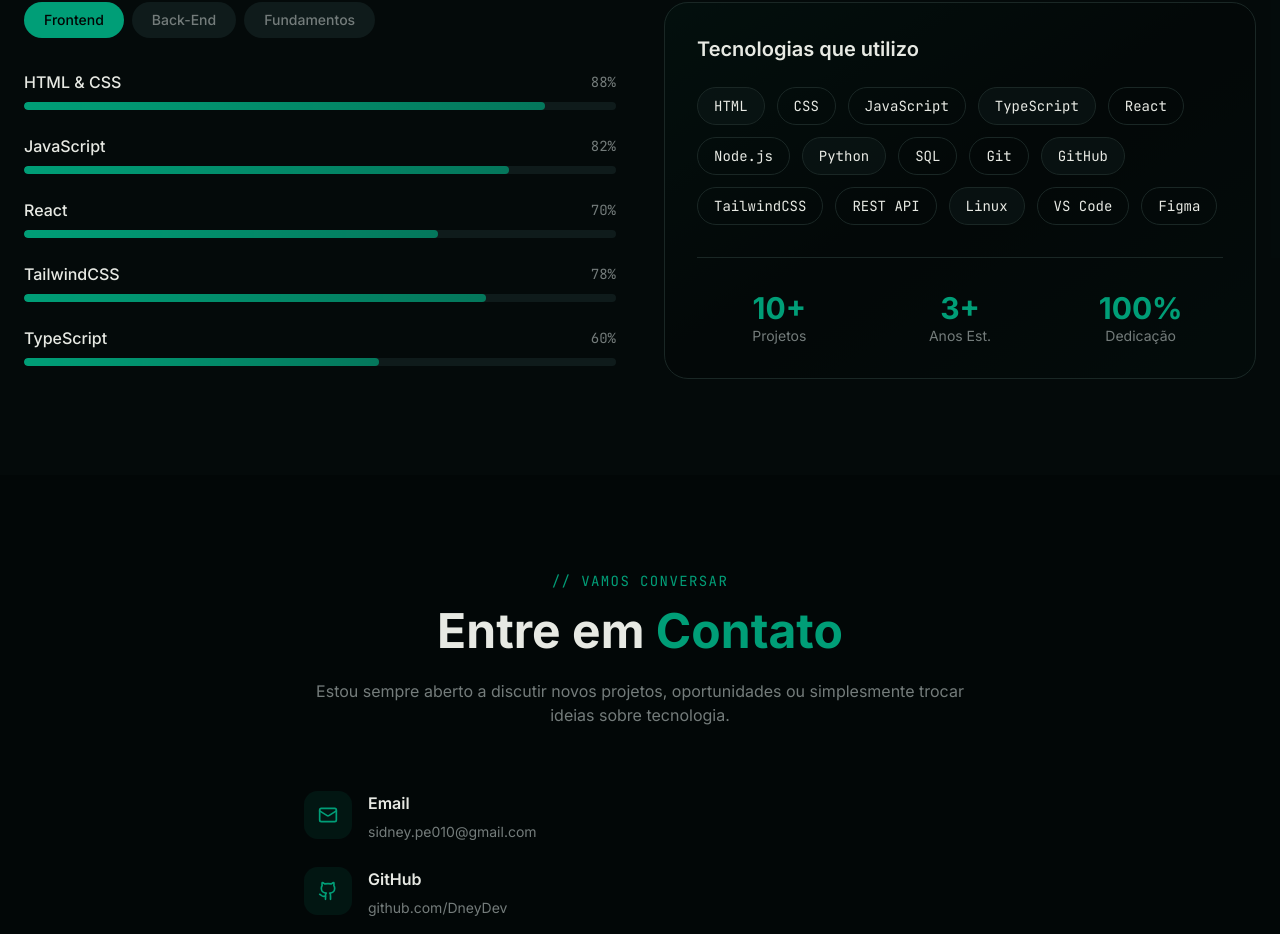
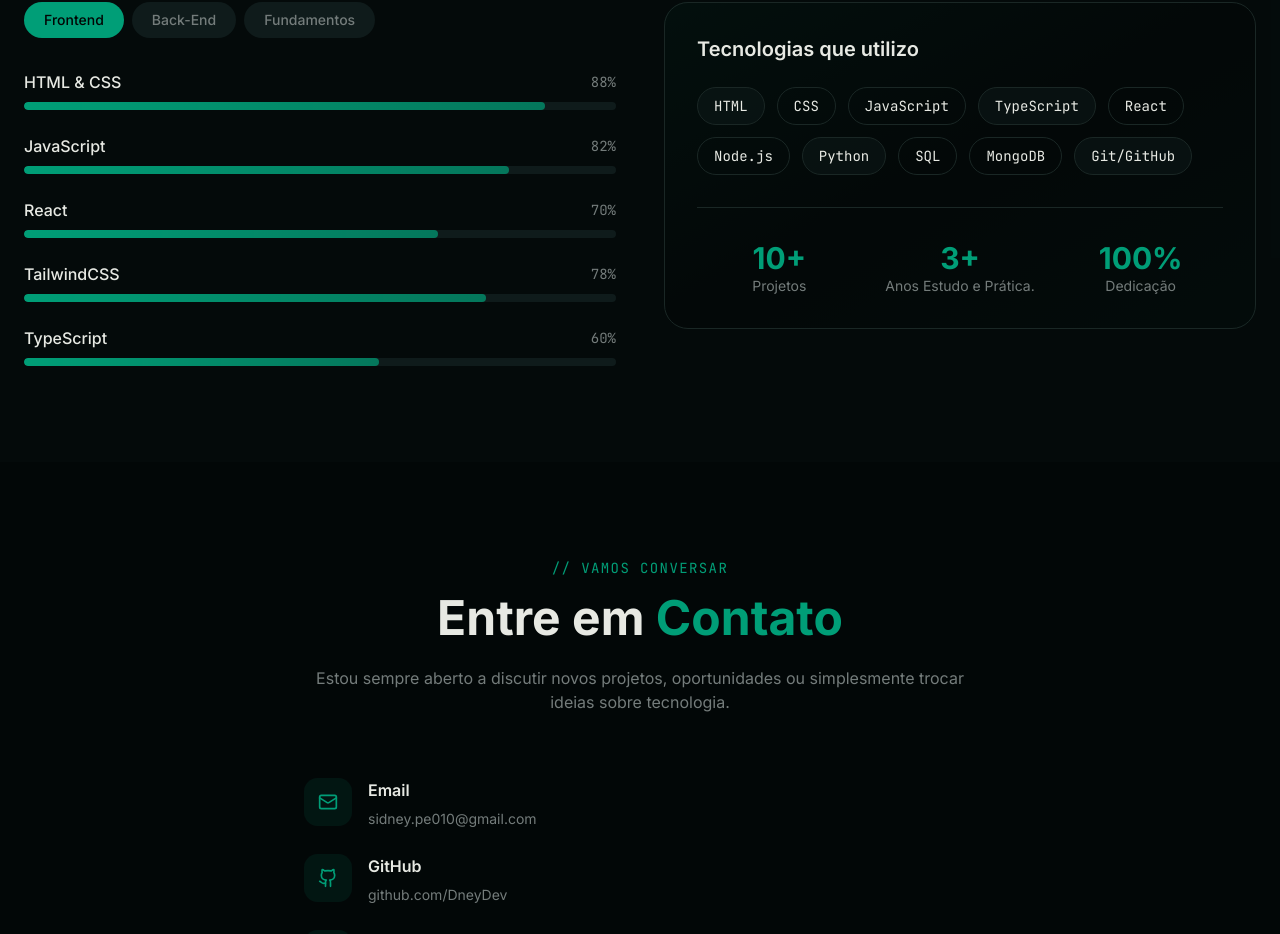
Before and after one commit to DneyDev/portfolio, a Next.js app: page / in a window 1280 px wide. Shown: the part 3299-4233 px from the top of the page. Built offline with nearby package versions, Linux system fonts and the light colour scheme.

Commit message:
skills tags fix

```diff
--- a/components/portfolio/skills.tsx
+++ b/components/portfolio/skills.tsx
@@ -18,7 +18,7 @@ const skillCategories = [
     name: "Back-End",
     skills: [
       { name: "Node.js", level: 75 },
-      { name: "Python", level: 72 },
+      { name: "MongoDB", level: 72 },
       { name: "SQL", level: 70 },
       { name: "REST API", level: 78 },
       { name: "Git", level: 85 },
@@ -45,13 +45,8 @@ const techStack = [
   "Node.js",
   "Python",
   "SQL",
-  "Git",
-  "GitHub",
-  "TailwindCSS",
-  "REST API",
-  "Linux",
-  "VS Code",
-  "Figma",
+  "MongoDB",
+  "Git/GitHub",
 ]
 
 export function Skills() {
@@ -150,7 +145,7 @@ export function Skills() {
                 </div>
                 <div className="text-center">
                   <div className="text-2xl sm:text-3xl font-bold text-primary">3+</div>
-                  <div className="text-xs sm:text-sm text-muted-foreground">Anos Est.</div>
+                  <div className="text-xs sm:text-sm text-muted-foreground">Anos Estudo e Prática.</div>
                 </div>
                 <div className="text-center">
                   <div className="text-2xl sm:text-3xl font-bold text-primary">100%</div>
```
